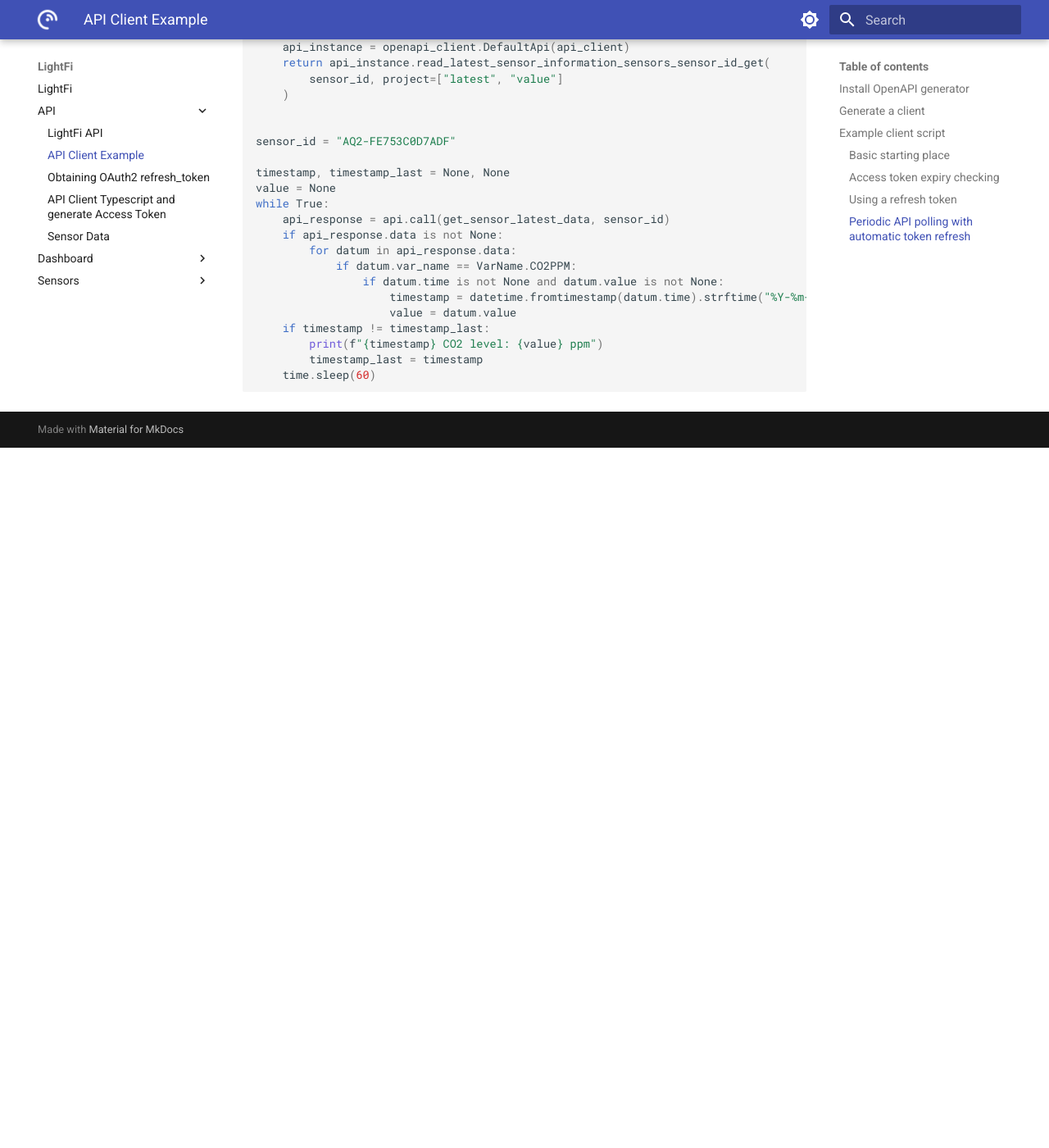
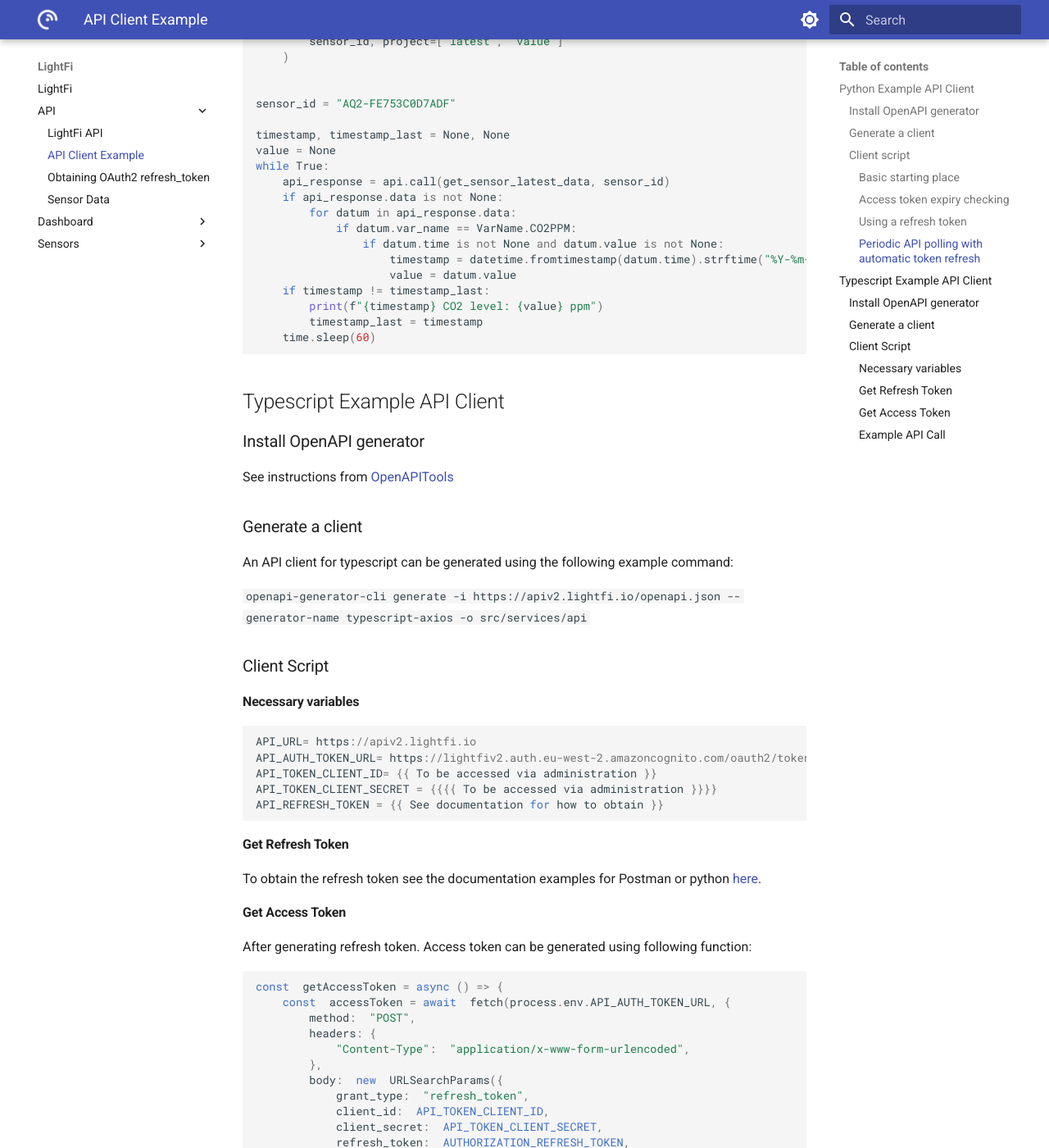
Before and after one commit to LightFiLimited/lf-documentation, an MkDocs documentation site: the page built from docs/API/client_example.md, in a window 1280 px wide and 1400 px high, scrolled down 3900 px. Shown: the whole window at 82% size. Built offline with MkDocs 1.6.1 and Material for MkDocs 9.7.7, drawn with Linux system fonts in a browser that asks for light colours; before the commit the page ends 4446 px from its top, so only the background shows below that; some of the changed text lies outside the part shown.

Commit message:
Merge typescipt API client to client page

````diff
--- a/docs/API/client_example.md
+++ b/docs/API/client_example.md
@@ -1,10 +1,11 @@
 # API Client Example
 
-## Install OpenAPI generator
+## Python Example API Client
+### Install OpenAPI generator
 
 See instructions from [OpenAPITools](https://github.com/OpenAPITools/openapi-generator/)
 
-## Generate a client
+### Generate a client
 
 An API client for python can be generated using the following example command:
 
@@ -42,7 +43,7 @@
 
 ```
 
-### Access token expiry checking
+#### Access token expiry checking
 
 You can use a function like the following to check whether your access token is expired and needs refreshing
 
@@ -58,7 +59,7 @@
 ```
 
 
-### Using a refresh token
+#### Using a refresh token
 
 To handle obtaining a new `access_token` using your `refresh_token` (see [Obtaining an OAuth2 refresh token](/API/client_refresh_token/)) you can use code like the following:
 
@@ -92,7 +93,7 @@
 access_token = refresh_oauth2_token(token_url, client_id, client_secret, refresh_token)
 ```
 
-### Periodic API polling with automatic token refresh
+#### Periodic API polling with automatic token refresh
 
 Combining the token validation and refreshing mechanisms, we can design a wrapper that automatically manages token acquisition for a long-running client that periodically fetches data. In the following example, the client polls for a new Carbon Dioxide reading from a sensor every minute and logs any new readings to the console:
 
@@ -206,3 +207,84 @@
         timestamp_last = timestamp
     time.sleep(60)
 ```
+
+## Typescript Example API Client
+
+### Install OpenAPI generator
+
+See instructions from [OpenAPITools](https://github.com/OpenAPITools/openapi-generator/)
+
+### Generate a client
+
+An API client for typescript can be generated using the following example command:
+
+` openapi-generator-cli generate -i https://apiv2.lightfi.io/openapi.json --generator-name typescript-axios -o src/services/api`
+
+### Client Script
+
+#### Necessary variables
+
+```typescript
+API_URL= https://apiv2.lightfi.io
+API_AUTH_TOKEN_URL= https://lightfiv2.auth.eu-west-2.amazoncognito.com/oauth2/token
+API_TOKEN_CLIENT_ID= {{ To be accessed via administration }}
+API_TOKEN_CLIENT_SECRET = {{{{ To be accessed via administration }}}}
+API_REFRESH_TOKEN = {{ See documentation for how to obtain }}
+```
+
+#### Get Refresh Token
+
+To obtain the refresh token see the documentation examples for Postman or python [here](/API/client_refresh_token).
+
+#### Get Access Token
+
+After generating refresh token. Access token can be generated using following function:
+
+```typescript
+const  getAccessToken = async () => {
+	const  accessToken = await  fetch(process.env.API_AUTH_TOKEN_URL, {
+		method:  "POST",
+		headers: {
+			"Content-Type":  "application/x-www-form-urlencoded",
+		},
+		body:  new  URLSearchParams({
+			grant_type:  "refresh_token",
+			client_id:  API_TOKEN_CLIENT_ID,
+			client_secret:  API_TOKEN_CLIENT_SECRET,
+			refresh_token:  AUTHORIZATION_REFRESH_TOKEN,
+		}),
+	})
+		.then((response) =>  response.json())
+		.then((data) =>  data.access_token);
+	return  accessToken;
+};
+```
+
+[ Note: For continuously running application, ```accessToken``` expiry is also available within the response json. It can be stored as variable and generate accessToken only upon expiration]
+
+Generated Access token can be finally used to create api config and perform API calls
+
+```typescript
+const  apiConfig = async () =>
+	new  Configuration({
+		basePath:  API_URL,
+		accessToken:  await  getAccessToken(),
+	});
+
+const  apiService = async () =>  new  DefaultApi(await  apiConfig());
+```
+
+#### Example API Call
+
+For instance to receive location properties from api call:
+
+```typescript
+ const getLocationProperties = async(locationId:string): Promise<LocationOutput> => {
+	const apiServiceConfig = await apiService();
+	const {data} = await apiServiceConfig
+		.readLocationProperties(locationId)
+		.catch((res) => throw new Error(res);
+	return data;
+}
+
+```
````
Also changed, not shown: other parts of docs/API/client_example.md (+2 -2 lines), docs/API/client_typescript.md (deleted, +0 -81 lines).
